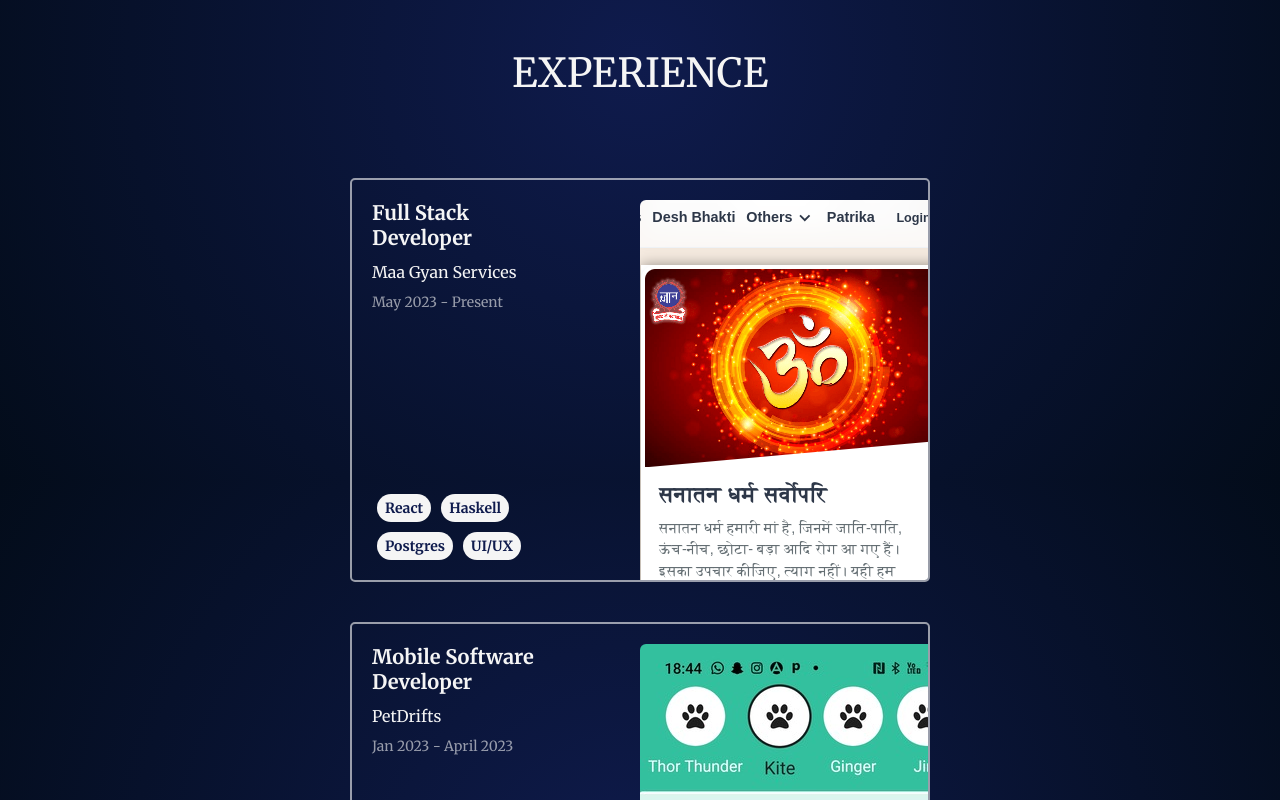
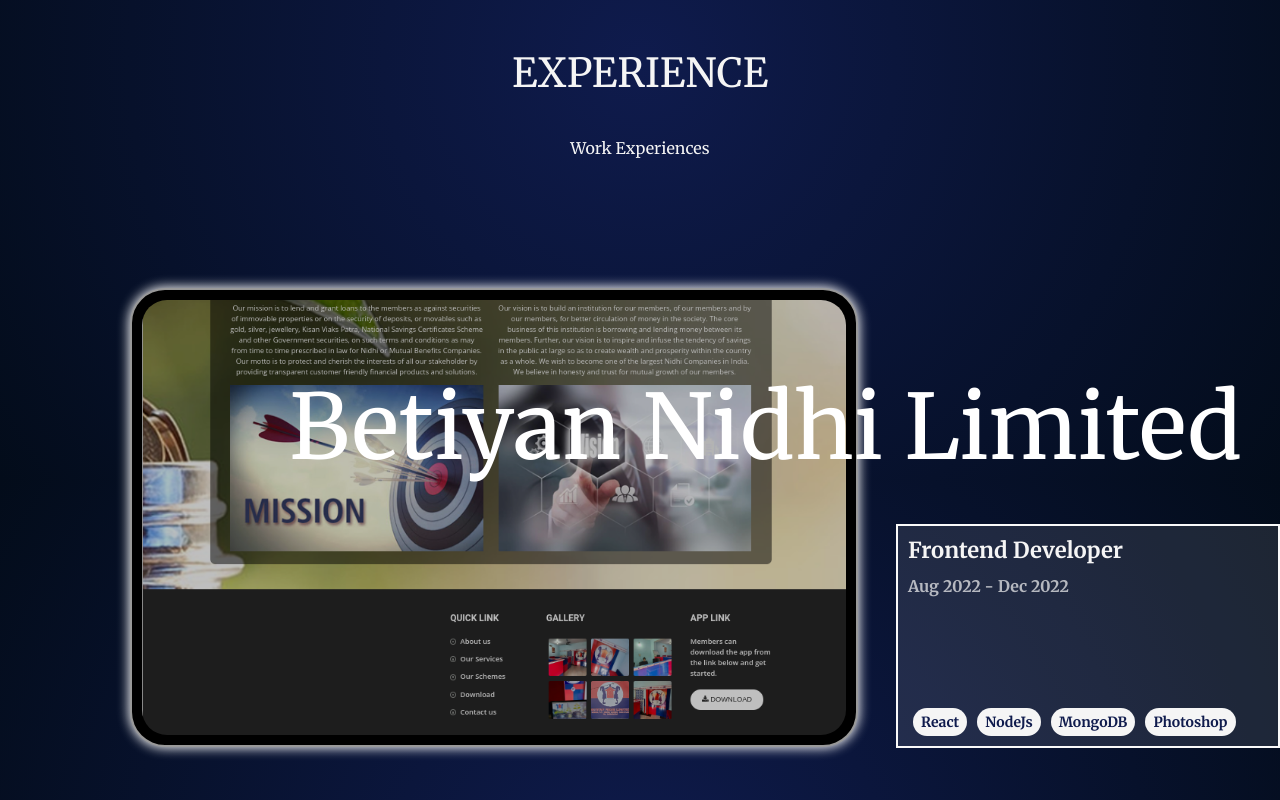
Before and after one commit to archiKumari/my_portfolio, a React (Create React App) app: page / in a window 1280 px wide. Shown: the part 1200-2000 px from the top of the page. Built offline with nearby package versions, Linux system fonts and the light colour scheme.

Commit message:
Converted work card design to project card

```diff
--- a/src/Components/WorkSection/WorkCard.css
+++ /dev/null
@@ -1,54 +0,0 @@
-.container {
-  display: flex;
-  flex-direction: row;
-  justify-content: space-between;
-  overflow: hidden;
-  width: 45vw;
-  height: 50vh;
-  border: 2px solid rgba(250, 250, 250, 0.6);
-  border-radius: 5px;
-  margin: 40px;
-}
-
-.text-container {
-  display: flex;
-  justify-content:space-between;
-  flex-direction: column;
-  width: 35%;
-  padding: 20px;
-}
-
-.title {
-  margin-top: 0px;
-  font-size: 20px;
-  font-weight: bold;
-}
-
-.subtext1 {
-  font-size: 16px;
-  margin-top: -8px;
-}
-
-.subtext2 {
-  font-size: 14px;
-  opacity: 0.6;
-  margin-top: -5px;
-}
-
-.image-container {
-  width: 50%;
-}
-
-.image {
-  margin-top: 20px;
-  margin-right: -60px;
-  margin-bottom: -10px;
-  border-top-left-radius: 6px;
-}
-
-.badge-container {
-  display: flex;
-  flex-direction: row;
-  flex-wrap: wrap;
-  margin-bottom: -10px;
-}
--- a/src/Components/WorkSection/WorkCard.jsx
+++ /dev/null
@@ -1,33 +0,0 @@
-import "./WorkCard.css";
-
-import homePage1 from "../../Assets/bnl-home-page.png";
-import homePage2 from "../../Assets/mgs-home-page.png";
-import homePage3 from "../../Assets/petdrifts-home-page.jpg";
-import Badge from "../Badge/Badge";
-
-const WorkCard = ({data}) => {
-  console.log("WorkDetails received in card: ",data);
-  if(!data) {
-    return <div>{data}</div>
-  }
-  const { companyName, position, duration, skills, imagePath } = data;
-  return (
-    <div className="container">
-      <div className="text-container">
-        <div>
-        <p className="title">{position}</p>
-        <p className="subtext1">{companyName}</p>
-        <p className="subtext2">{duration}</p>
-        </div>
-        <div className="badge-container">
-        {skills.map((item) => (<Badge text={item}/>))}
-        </div>
-      </div>
-      <div className="image-container">
-        <img className="image" src={imagePath} alt={imagePath} />
-      </div>
-    </div>
-  );
-};
-
-export default WorkCard;
--- a/src/Components/WorkSection/WorkSection.jsx
+++ b/src/Components/WorkSection/WorkSection.jsx
@@ -1,15 +1,10 @@
-import WorkCard from "./WorkCard";
 import workData from "../../DataFiles/WorkData";
 
 const WorkSection = () => {
 
-  // console.log("WorkData1: ", workData[0].duration);
-
   return (
     <div>
-      {workData.map((item,index) => (
-        <WorkCard key={index} data={item} />
-      ))}
+      Work Experiences
     </div>
   );
 };
--- a/src/DataFiles/WorkData.js
+++ b/src/DataFiles/WorkData.js
@@ -1,6 +1,7 @@
-import homePage1 from "../Assets/bnl-home-page.png"
-import homePage2 from "../Assets/petdrifts-home-page.jpg"
-import homePage3 from "../Assets/mgs-home-page.png"
+
+import image1 from "../Assets/Work-images/BNL/image1.png"
+import image2 from "../Assets/Work-images/Petdrifts/image3.png"
+import image3 from "../Assets/Work-images/MGS/image1.png"
 
 const workData = [
     {
@@ -8,21 +9,21 @@
       position: 'Full Stack Developer',
       duration: 'May 2023 - Present',
       skills: ['React', 'Haskell', 'Postgres', 'UI/UX'],
-      imagePath: homePage3
+      imagePath: image3
     },
     {
       companyName: 'PetDrifts',
       position: 'Mobile Software Developer',
       duration: 'Jan 2023 - April 2023',
       skills: ['ReactNative', 'Figma', 'Bluetooth'],
-      imagePath: homePage2
+      imagePath: image2
     },
     {
       companyName: 'Betiyan Nidhi Limited',
       position: 'Frontend Developer',
       duration: 'Aug 2022 - Dec 2022',
       skills: ['React', 'NodeJS', 'MongoDB', 'Photoshop'],
-      imagePath: homePage1
+      imagePath: image1
     }
   ];
 
```
Also changed, not shown: src/Components/ProjectSection/ProjectCard.css (added, +54 -0 lines), src/Components/ProjectSection/ProjectCard.jsx (added, +29 -0 lines).
